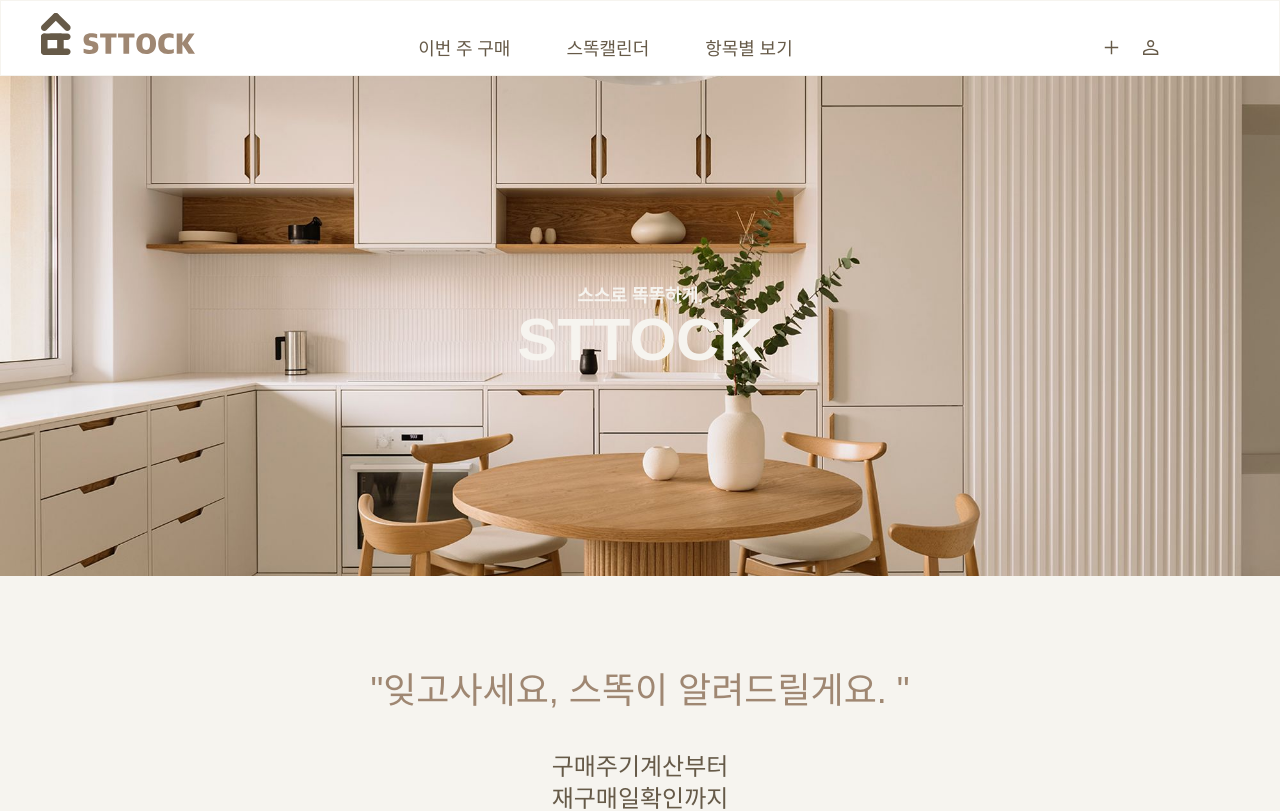
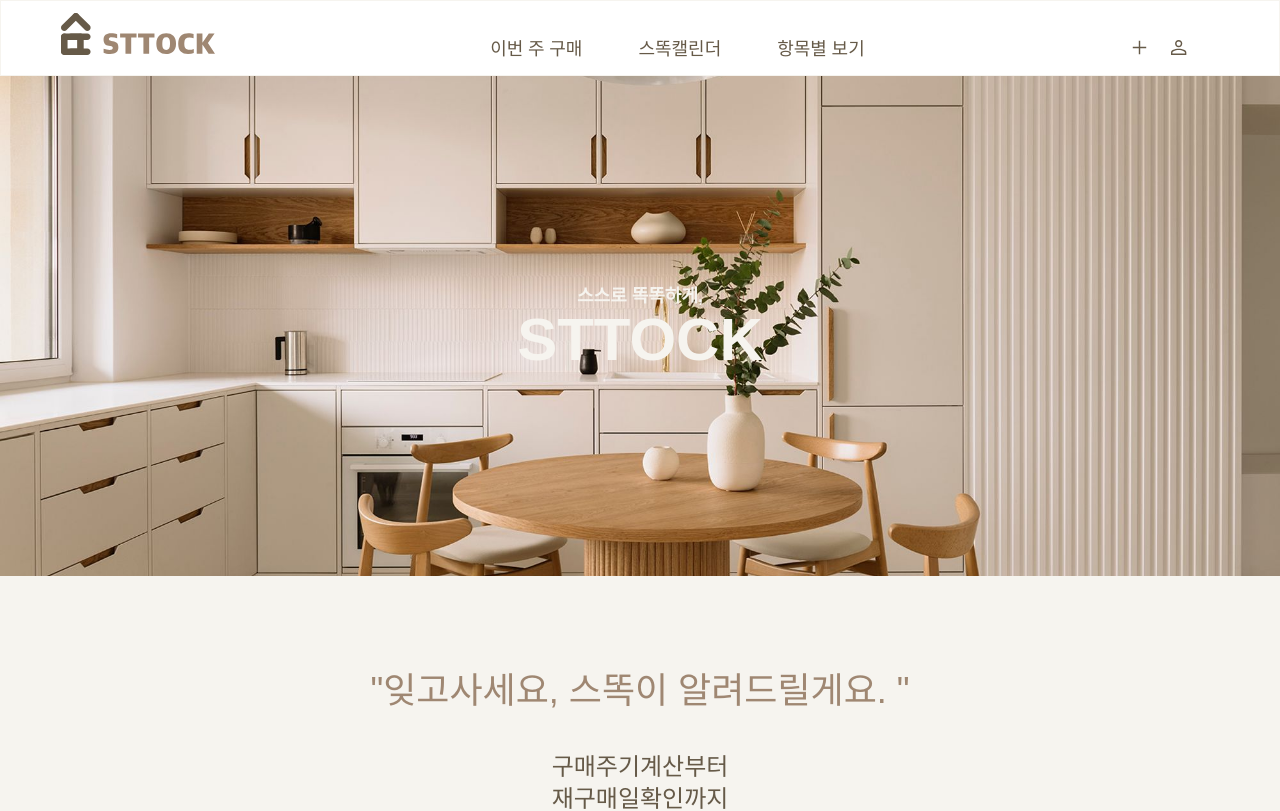
Before and after one commit to Team-Sttock/FE, a Next.js app: page / in a window 1280 px wide. Shown: the top 811 px of the page. Built offline with nearby package versions, Linux system fonts and the light colour scheme; a web font is replaced by a local one.

Commit message:
feat:  Nav 마크업 수정 및 외부 영역 클릭시 사이드바 닫기 구현

```diff
--- a/features/Navbar.tsx
+++ b/features/Navbar.tsx
@@ -1,6 +1,6 @@
 import { Bars3Icon, XMarkIcon } from '@heroicons/react/20/solid'
 import Link from 'next/link'
-import { useEffect, useState } from 'react'
+import { useEffect, useRef, useState } from 'react'
 
 interface MenuProps {
   isMenuOpen: boolean
@@ -10,6 +10,7 @@ interface MenuProps {
 export default function Navbar() {
   const [isMenuOpen, setIsMenuOpen] = useState(false)
   const [isMobile, setIsMobile] = useState(false)
+  const menuRef = useRef<HTMLDivElement>(null)
 
   const toggleMenu = () => {
     setIsMenuOpen(!isMenuOpen)
@@ -17,7 +18,7 @@ export default function Navbar() {
 
   useEffect(() => {
     const handleResize = () => {
-      setIsMobile(window.innerWidth < 1024) // tailwind - lg사이즈
+      setIsMobile(window.innerWidth < 768)
     }
 
     handleResize()
@@ -28,29 +29,52 @@ export default function Navbar() {
     }
   }, [])
 
+  useEffect(() => {
+    const handleClickOutside = (event: MouseEvent) => {
+      if (
+        menuRef.current != null &&
+        !menuRef.current.contains(event.target as Node)
+      ) {
+        setIsMenuOpen(false)
+      }
+    }
+
+    document.addEventListener('mousedown', handleClickOutside)
+
+    return () => {
+      document.removeEventListener('mousedown', handleClickOutside)
+    }
+  }, [])
+
   return (
     <>
       <nav>
-        <div className=" bg-white w-screen flex flex-wrap items-baseline p-3 justify-between border sm:px-10 border-ivory">
+        <div className=" bg-white w-screen flex flex-wrap p-3 justify-between items-baseline border border-ivory">
           {isMobile ? (
             <SideIcon isMenuOpen={isMenuOpen} toggleMenu={toggleMenu} />
           ) : (
             <Menu />
           )}
           <Logo isMobile={isMobile} />
-          <Buttons isMobile={isMobile} />
+          <Buttons />
         </div>
       </nav>
-      {isMobile && <SideMenu isMenuOpen={isMenuOpen} toggleMenu={toggleMenu} />}
+      {isMobile && (
+        <SideMenu
+          isMenuOpen={isMenuOpen}
+          toggleMenu={toggleMenu}
+          menuRef={menuRef}
+        />
+      )}
     </>
   )
 }
 
 const Logo = ({ isMobile }: { isMobile: boolean }) => {
   return (
-    <div className={isMobile ? 'md:order-2' : ''}>
+    <div className={isMobile ? 'md:order-2 px-2 pl-10 ' : 'pl-10 px-2'}>
       <Link href="/">
-        <img src="/main/sttock_logo_icon.svg" alt="로고" />
+        <img src="/main/sttock_logo_icon.svg" alt="로고" className="px-2" />
       </Link>
     </div>
   )
@@ -59,8 +83,8 @@ const Logo = ({ isMobile }: { isMobile: boolean }) => {
 const Menu = () => {
   return (
     <>
-      <div className="md:order-3 pr-20">
-        <ul className="lg:flex hidden gap-14 text-sm lg:text-lg text-dark-brown">
+      <div className="md:order-3 flex justify-center ">
+        <ul className="md:flex hidden gap-14 text-sm lg:text-lg text-dark-brown">
           <li className="hover:text-light-brown">
             <Link href="/this-week">이번 주 구매</Link>
           </li>
@@ -78,7 +102,7 @@ const Menu = () => {
 
 const Buttons = () => {
   return (
-    <div className="flex justify-center p-2 lg:pr-20 gap-6 md:order-4">
+    <div className="flex items-center justify-between p-2 lg:pr-20 gap-6 md:order-4">
       <button>
         <img src="main/add_Item_icon.svg" alt="추가버튼" />
       </button>
@@ -95,14 +119,23 @@ const SideIcon = ({ isMenuOpen, toggleMenu }: MenuProps) => {
       onClick={toggleMenu}
       className="lg:hidden  text-dark-brown hover:text-beige"
     >
-      {!isMenuOpen && <Bars3Icon className="w-6 h-6" />}
+      {isMenuOpen ? (
+        <XMarkIcon className="w-6 h-6 text-dark-brown hover:text-light-brown" />
+      ) : (
+        <Bars3Icon className="w-6 h-6 text-dark-brown hover:text-light-brown" />
+      )}
     </button>
   )
 }
 
-const SideMenu = ({ isMenuOpen, toggleMenu }: MenuProps) => {
+const SideMenu = ({
+  isMenuOpen,
+  toggleMenu,
+  menuRef,
+}: MenuProps & { menuRef: any }) => {
   return (
     <div
+      ref={menuRef}
       className={`fixed md:hidden p-2 inset-y-0 flex flex-col text-center bg-ivory w-1/2 z-10 transform ${
         isMenuOpen ? 'translate-x-0' : '-translate-x-full'
       } transition-transform duration-300 ease-in-out`}
```
